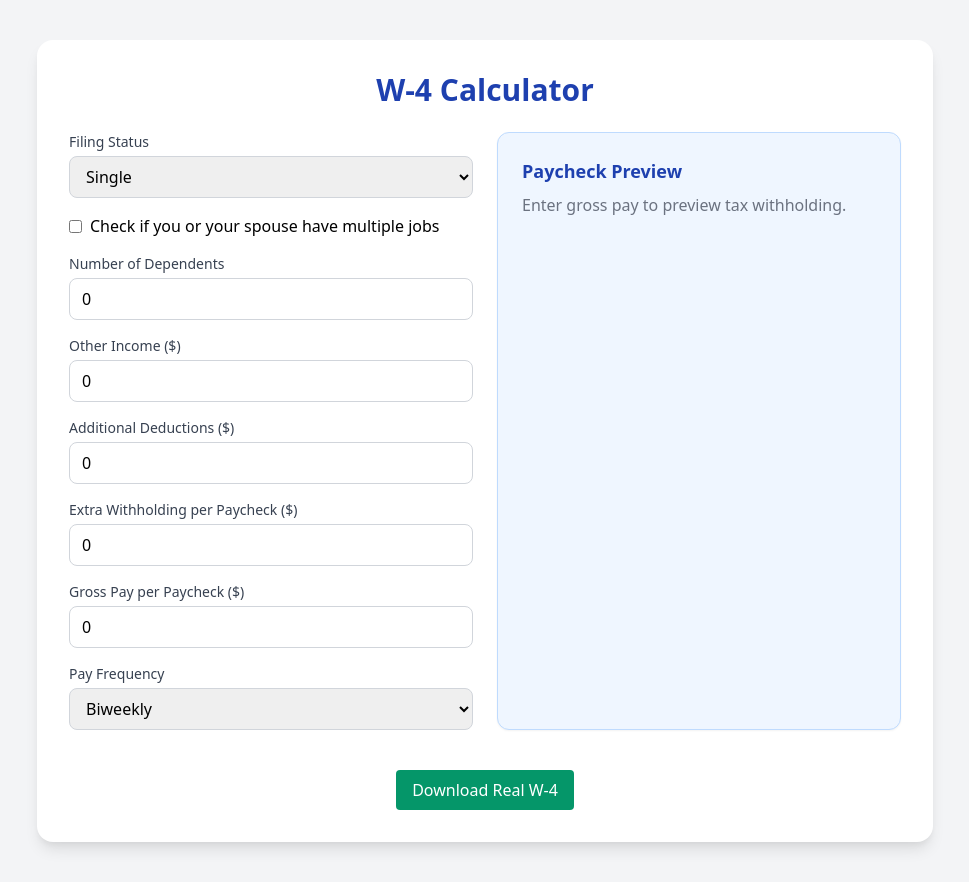
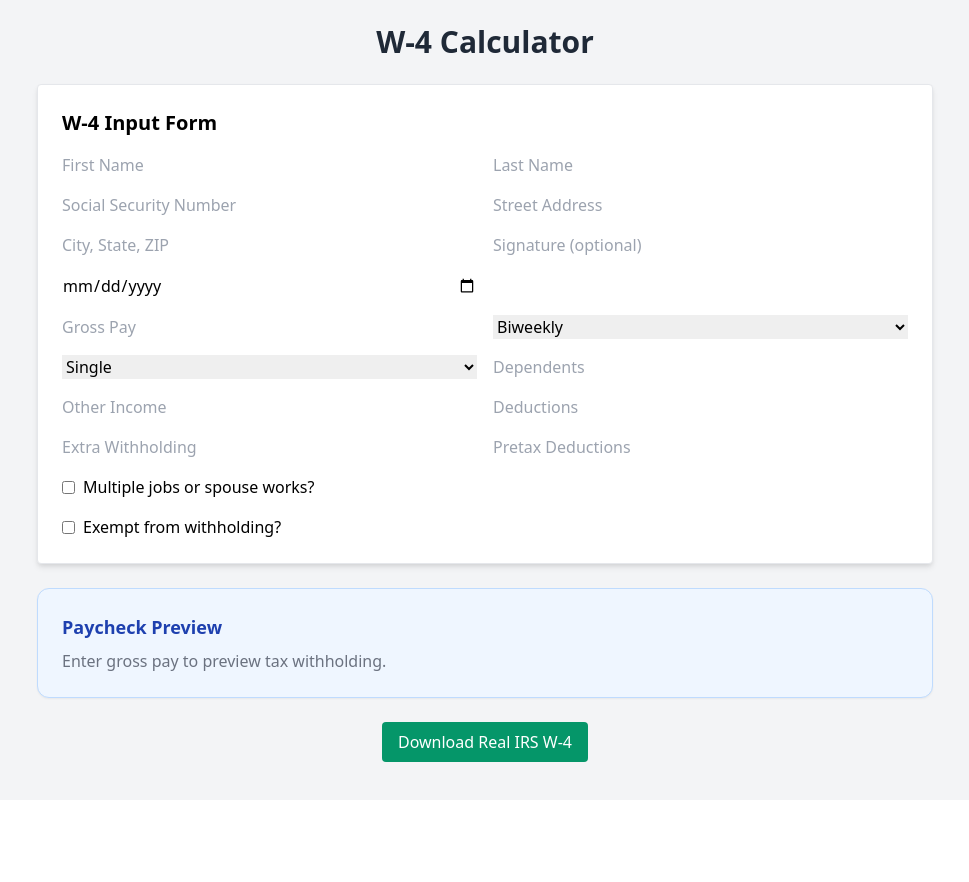
Before and after one commit to rsathyam/w4-calculator, a React (Create React App) app in the folder client/: page / in a window 1280 px wide. Shown: the whole page, without its empty margins (155-1124 px from the left). After the commit the page ends 800 px from the top, so only its background shows below. Built offline with nearby package versions, Linux system fonts and the light colour scheme.

Commit message:
Added actual filling in the IRS pdf

```diff
--- a/client/src/App.jsx
+++ b/client/src/App.jsx
@@ -3,30 +3,43 @@ import W4Form from './components/W4Form';
 import PaycheckPreview from './components/PaycheckPreview';
 import DownloadW4 from './components/DownloadW4';
 
-export default function App() {
+function App() {
   const [formData, setFormData] = useState({
+    grossPay: '',
+    payFrequency: 'biweekly',
     filingStatus: 'single',
+    dependents: '',
+    otherIncome: '',
+    deductions: '',
+    extraWithholding: '',
+    pretaxDeductions: '',
     multipleJobs: false,
-    dependents: 0,
-    otherIncome: 0,
-    deductions: 0,
-    extraWithholding: 0,
-    payFrequency: 'biweekly',
-    grossPay: 0,
+    exempt: false,
+    // personal info for PDF:
+    firstName: '',
+    lastName: '',
+    ssn: '',
+    address: '',
+    cityStateZip: '',
+    signature: '',
+    date: '',
   });
 
   return (
-    <div className="min-h-screen bg-gray-100 flex items-center justify-center px-4 py-10">
-      <div className="w-full max-w-4xl bg-white rounded-2xl shadow-lg p-8 space-y-6">
-        <h1 className="text-3xl font-bold text-center text-blue-800">W-4 Calculator</h1>
-        <div className="grid md:grid-cols-2 gap-6">
-          <W4Form formData={formData} setFormData={setFormData} />
-          <PaycheckPreview formData={formData} />
-        </div>
-        <div className="text-center pt-4">
+    <div className="min-h-screen bg-gray-100 p-6">
+      <div className="max-w-4xl mx-auto space-y-6">
+        <h1 className="text-3xl font-bold text-center text-gray-800">W-4 Calculator</h1>
+
+        <W4Form formData={formData} setFormData={setFormData} />
+
+        <PaycheckPreview formData={formData} />
+
+        <div className="text-center">
           <DownloadW4 formData={formData} />
         </div>
       </div>
     </div>
   );
 }
+
+export default App;
--- a/client/src/components/DownloadW4.jsx
+++ b/client/src/components/DownloadW4.jsx
@@ -1,5 +1,5 @@
 import React from 'react';
-import { fillW4Template } from './utils/fillW4Template';
+import { fillW4Template } from '../utils/fillW4Template';
 
 export default function DownloadW4({ formData }) {
   return (
@@ -7,7 +7,7 @@ export default function DownloadW4({ formData }) {
       onClick={() => fillW4Template(formData)}
       className="bg-green-600 hover:bg-green-700 text-white px-4 py-2 rounded"
     >
-      Download Real W-4
+      Download Real IRS W-4
     </button>
   );
 }
--- a/client/src/components/W4Form.jsx
+++ b/client/src/components/W4Form.jsx
@@ -1,80 +1,59 @@
 import React from 'react';
 
 export default function W4Form({ formData, setFormData }) {
-  const update = (field, value) => {
-    setFormData({ ...formData, [field]: value });
+  const handleChange = (e) => {
+    const { name, value, type, checked } = e.target;
+    setFormData((prev) => ({
+      ...prev,
+      [name]: type === "checkbox" ? checked : value,
+    }));
   };
 
-  const createNumericInput = (field, label) => (
-    <div key={field}>
-      <label className="block text-sm font-medium text-gray-700 mb-1">{label}</label>
-      <input
-        type="text"
-        inputMode="decimal"
-        pattern="^\d*\.?\d*$"
-        defaultValue={formData[field]}
-        onChange={(e) => {
-          let value = e.target.value.replace(/,/g, '');
-          if (/^\d*\.?\d*$/.test(value)) {
-            update(field, value === '' ? 0 : parseFloat(value));
-          }
-        }}
-        onBlur={(e) => {
-          let num = parseFloat(e.target.value.replace(/,/g, ''));
-          if (!isNaN(num)) {
-            e.target.value = num.toLocaleString('en-US', { maximumFractionDigits: 2 });
-          }
-        }}
-        className="w-full border border-gray-300 rounded-lg px-3 py-2"
-      />
-    </div>
-  );
+  return (
+    <form className="space-y-4 bg-white p-6 rounded shadow-md border border-gray-200">
+      <h2 className="text-xl font-bold">W-4 Input Form</h2>
 
-  return (
-    <div className="space-y-4">
-      <div>
-        <label className="block text-sm font-medium text-gray-700 mb-1">Filing Status</label>
-        <select
-          value={formData.filingStatus}
-          onChange={(e) => update('filingStatus', e.target.value)}
-          className="w-full border border-gray-300 rounded-lg px-3 py-2"
-        >
+      {/* Personal Info */}
+      <div className="grid grid-cols-1 md:grid-cols-2 gap-4">
+        <input type="text" name="firstName" placeholder="First Name" value={formData.firstName || ''} onChange={handleChange} className="input" />
+        <input type="text" name="lastName" placeholder="Last Name" value={formData.lastName || ''} onChange={handleChange} className="input" />
+        <input type="text" name="ssn" placeholder="Social Security Number" value={formData.ssn || ''} onChange={handleChange} className="input" />
+        <input type="text" name="address" placeholder="Street Address" value={formData.address || ''} onChange={handleChange} className="input" />
+        <input type="text" name="cityStateZip" placeholder="City, State, ZIP" value={formData.cityStateZip || ''} onChange={handleChange} className="input" />
+        <input type="text" name="signature" placeholder="Signature (optional)" value={formData.signature || ''} onChange={handleChange} className="input" />
+        <input type="date" name="date" value={formData.date || ''} onChange={handleChange} className="input" />
+      </div>
+
+      {/* Tax-related fields */}
+      <div className="grid grid-cols-1 md:grid-cols-2 gap-4 mt-4">
+        <input type="number" name="grossPay" placeholder="Gross Pay" value={formData.grossPay || ''} onChange={handleChange} className="input" />
+        <select name="payFrequency" value={formData.payFrequency || 'biweekly'} onChange={handleChange} className="input">
+          <option value="weekly">Weekly</option>
+          <option value="biweekly">Biweekly</option>
+          <option value="semimonthly">Semi-Monthly</option>
+          <option value="monthly">Monthly</option>
+        </select>
+        <select name="filingStatus" value={formData.filingStatus || 'single'} onChange={handleChange} className="input">
           <option value="single">Single</option>
           <option value="married">Married</option>
           <option value="head">Head of Household</option>
         </select>
+        <input type="number" name="dependents" placeholder="Dependents" value={formData.dependents || ''} onChange={handleChange} className="input" />
+        <input type="number" name="otherIncome" placeholder="Other Income" value={formData.otherIncome || ''} onChange={handleChange} className="input" />
+        <input type="number" name="deductions" placeholder="Deductions" value={formData.deductions || ''} onChange={handleChange} className="input" />
+        <input type="number" name="extraWithholding" placeholder="Extra Withholding" value={formData.extraWithholding || ''} onChange={handleChange} className="input" />
+        <input type="number" name="pretaxDeductions" placeholder="Pretax Deductions" value={formData.pretaxDeductions || ''} onChange={handleChange} className="input" />
       </div>
 
-      <div>
-        <label className="flex items-center space-x-2">
-          <input
-            type="checkbox"
-            checked={formData.multipleJobs}
-            onChange={(e) => update('multipleJobs', e.target.checked)}
-          />
-          <span>Check if you or your spouse have multiple jobs</span>
-        </label>
-      </div>
+      <label className="flex items-center gap-2 mt-4">
+        <input type="checkbox" name="multipleJobs" checked={formData.multipleJobs || false} onChange={handleChange} />
+        <span>Multiple jobs or spouse works?</span>
+      </label>
 
-      {createNumericInput('dependents', 'Number of Dependents')}
-      {createNumericInput('otherIncome', 'Other Income ($)')}
-      {createNumericInput('deductions', 'Additional Deductions ($)')}
-      {createNumericInput('extraWithholding', 'Extra Withholding per Paycheck ($)')}
-      {createNumericInput('grossPay', 'Gross Pay per Paycheck ($)')}
-
-      <div>
-        <label className="block text-sm font-medium text-gray-700 mb-1">Pay Frequency</label>
-        <select
-          value={formData.payFrequency}
-          onChange={(e) => update('payFrequency', e.target.value)}
-          className="w-full border border-gray-300 rounded-lg px-3 py-2"
-        >
-          <option value="weekly">Weekly</option>
-          <option value="biweekly">Biweekly</option>
-          <option value="semimonthly">Semi-monthly</option>
-          <option value="monthly">Monthly</option>
-        </select>
-      </div>
-    </div>
+      <label className="flex items-center gap-2">
+        <input type="checkbox" name="exempt" checked={formData.exempt || false} onChange={handleChange} />
+        <span>Exempt from withholding?</span>
+      </label>
+    </form>
   );
 }
--- a/client/src/components/utils/fillW4Template.js
+++ b/client/src/components/utils/fillW4Template.js
@@ -1,36 +1,36 @@
 import { PDFDocument } from 'pdf-lib';
 
 export async function fillW4Template(formData) {
-  const formUrl = '/fw4.pdf'; // path in public/
-  const formPdfBytes = await fetch(formUrl).then(res => res.arrayBuffer());
+  const formPdfBytes = await fetch('/fw4.pdf').then(res => res.arrayBuffer());
   const pdfDoc = await PDFDocument.load(formPdfBytes);
   const form = pdfDoc.getForm();
 
-  // Fill in basic fields — you can adjust based on field names in the PDF
-  try {
-    form.getTextField('f1_01(0)').setText(formData.fullName || '');
-    form.getTextField('f1_02(0)').setText(formData.ssn || '');
-    form.getTextField('f1_03(0)').setText(formData.address || '');
-    form.getTextField('f1_04(0)').setText(formData.cityStateZip || '');
+  form.getTextField('topmostSubform[0].Page1[0].f1_01[0]').setText(formData.firstName || '');
+  form.getTextField('topmostSubform[0].Page1[0].f1_02[0]').setText(formData.lastName || '');
+  form.getTextField('topmostSubform[0].Page1[0].f1_03[0]').setText(formData.ssn || '');
+  form.getTextField('topmostSubform[0].Page1[0].f1_04[0]').setText(formData.address || '');
+  form.getTextField('topmostSubform[0].Page1[0].f1_05[0]').setText(formData.cityStateZip || '');
 
-    const filingStatus = formData.filingStatus || 'single';
-    if (filingStatus === 'single') form.getRadioGroup('c1_01').select('Single or Married filing separately');
-    if (filingStatus === 'married') form.getRadioGroup('c1_01').select('Married filing jointly');
-    if (filingStatus === 'head') form.getRadioGroup('c1_01').select('Head of Household');
-
-    form.getTextField('f1_05(0)').setText(String(formData.dependents || ''));
-    form.getTextField('f1_06(0)').setText(String(formData.otherIncome || ''));
-    form.getTextField('f1_07(0)').setText(String(formData.deductions || ''));
-    form.getTextField('f1_08(0)').setText(String(formData.extraWithholding || ''));
-
-    form.flatten(); // optional — prevents editing fields later
-  } catch (err) {
-    console.error("Could not fill PDF fields:", err);
+  const filingGroup = form.getRadioGroup('topmostSubform[0].Page1[0].c1_01[0]');
+  if (formData.filingStatus === 'single') {
+    filingGroup.select('Single or Married filing separately');
+  } else if (formData.filingStatus === 'married') {
+    filingGroup.select('Married filing jointly');
+  } else if (formData.filingStatus === 'head') {
+    filingGroup.select('Head of Household');
   }
 
+  form.getTextField('topmostSubform[0].Page1[0].f1_06[0]').setText(String(formData.dependents || ''));
+  form.getTextField('topmostSubform[0].Page1[0].f1_07[0]').setText(String(formData.otherIncome || ''));
+  form.getTextField('topmostSubform[0].Page1[0].f1_08[0]').setText(String(formData.deductions || ''));
+  form.getTextField('topmostSubform[0].Page1[0].f1_09[0]').setText(String(formData.extraWithholding || ''));
+
+  form.getTextField('topmostSubform[0].Page1[0].f1_10[0]').setText(formData.signature || '');
+  form.getTextField('topmostSubform[0].Page1[0].f1_11[0]').setText(formData.date || '');
+
+  form.flatten();
+
   const pdfBytes = await pdfDoc.save();
-
-  // Trigger browser download
   const blob = new Blob([pdfBytes], { type: 'application/pdf' });
   const url = URL.createObjectURL(blob);
   const link = document.createElement('a');
```
Also changed, not shown: 10 other files (tests, documents, lock files or other folders).
